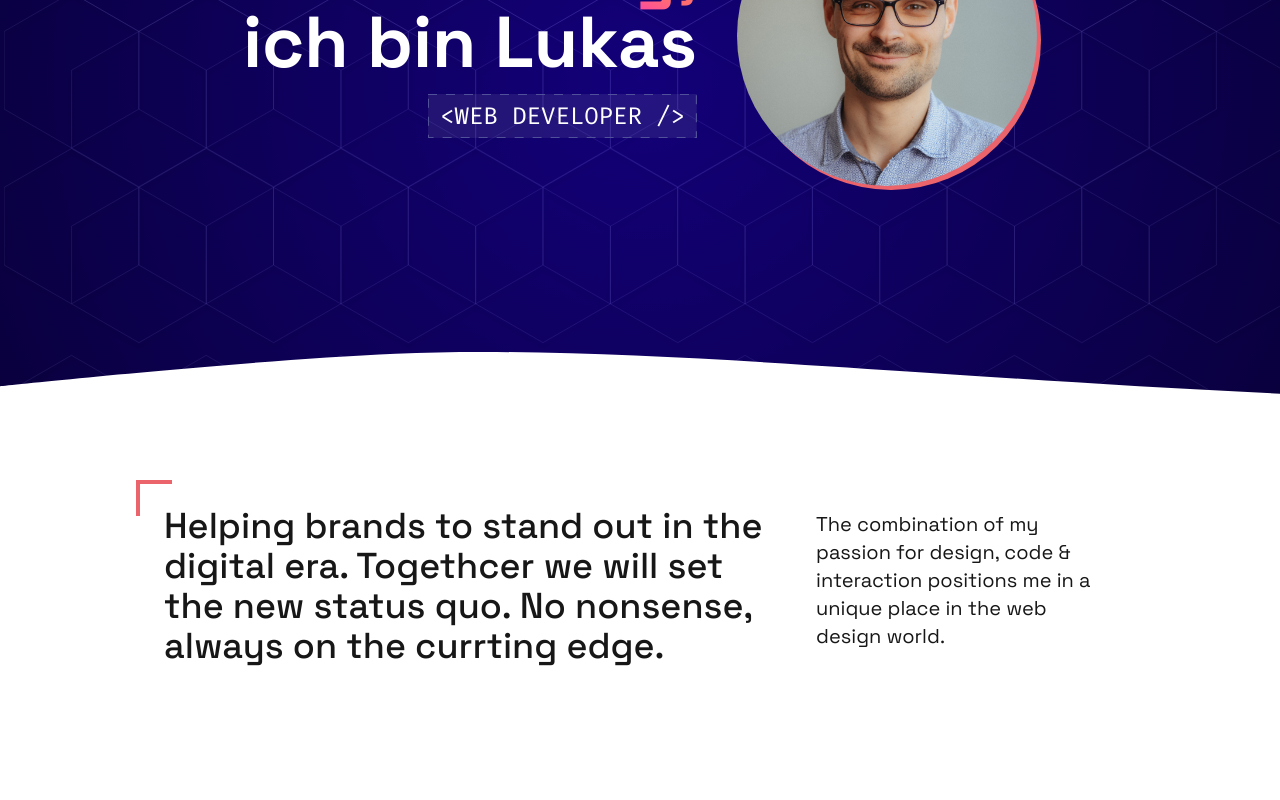
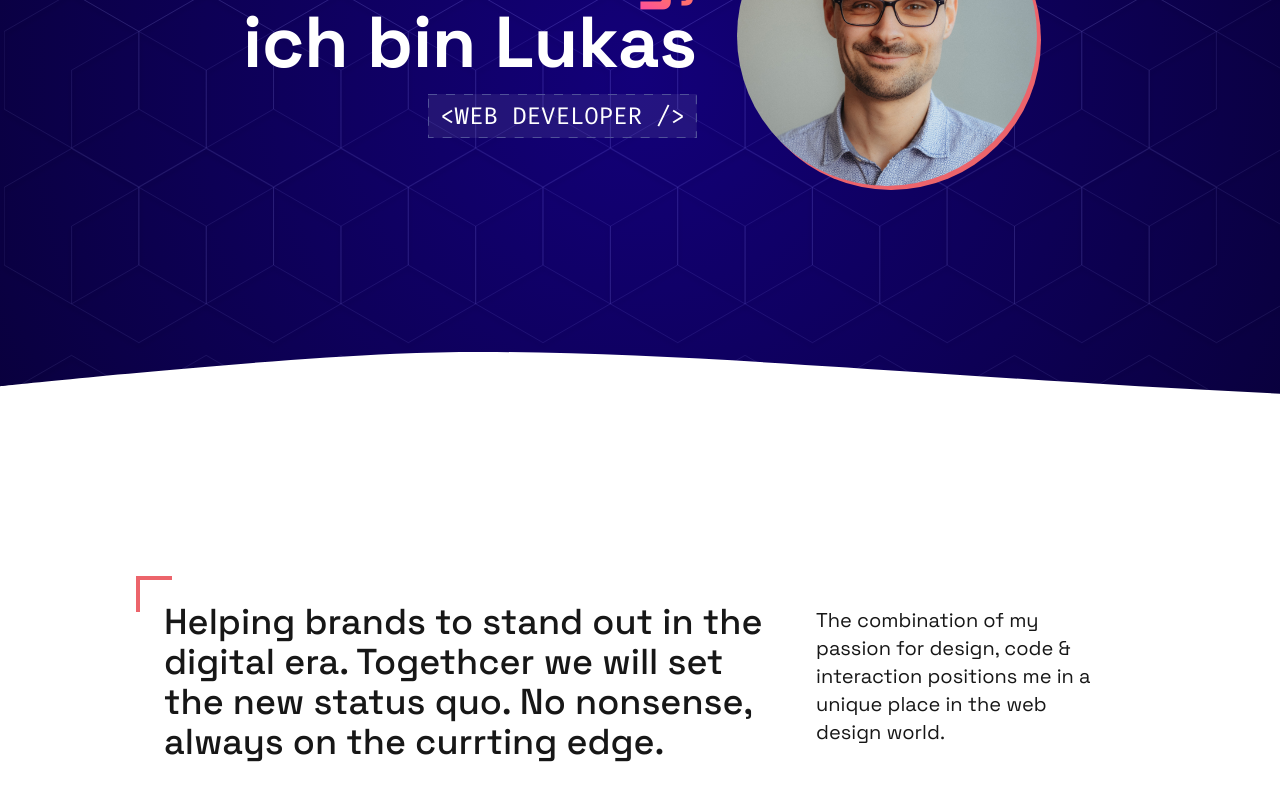
Before and after one commit to MrDigii/portfolio-web, a Next.js app: page / in a window 1280 px wide. Shown: the part 322-1122 px from the top of the page. Built offline with nearby package versions, Linux system fonts and the light colour scheme.

Commit message:
feat: improving spacing between sections

```diff
--- a/app/globals.css
+++ b/app/globals.css
@@ -5,6 +5,8 @@
     --foreground: #171717;
     --primary: #ec646b;
     --secondary: #8a8bc9;
+
+    --medium: #f2f2f2;
 
     --header-height: 800px;
     --footer-height: 492px;
@@ -15,6 +17,7 @@
     --color-foreground: var(--foreground);
     --color-primary: var(--primary);
     --color-secondary: var(--secondary);
+    --color-medium: var(--medium);
     --font-sans: var(--font-space-grotesk);
     --font-mono: var(--font-fira-mono);
 }
@@ -73,8 +76,7 @@ body {
             rgba(10, 0, 64, 0.4) 100%
         );
 
-        transition:
-            --header-gradient-x 0.4s linear,
+        transition: --header-gradient-x 0.4s linear,
             --header-gradient-y 0.4s linear;
     }
 }
@@ -119,8 +121,7 @@ body {
             rgba(10, 0, 64, 0.4) 100%
         );
 
-        transition:
-            --footer-gradient-x 0.4s linear,
+        transition: --footer-gradient-x 0.4s linear,
             --footer-gradient-y 0.4s linear;
     }
 }
@@ -161,3 +162,15 @@ body {
     background-image: url('/images/wave-reverse.svg');
     background-repeat: repeat-x;
 }
+
+@utility section-spacing {
+    @apply py-24;
+
+    section[data-bg-ident='light'] + &[data-bg-ident='light'] {
+        @apply !pt-0;
+    }
+
+    section[data-bg-ident='medium'] + &[data-bg-ident='medium'] {
+        @apply !pt-0;
+    }
+}
--- a/components/base/Section.tsx
+++ b/components/base/Section.tsx
@@ -1,7 +1,25 @@
+import { cn } from '@/lib/utils';
 import { FC, ReactNode } from 'react';
 
-const Section: FC<{ children?: ReactNode }> = ({ children }) => {
-    return <section>{children}</section>;
+export type BgMode = 'light' | 'medium';
+
+const Section: FC<{
+    addSeperation?: boolean;
+    background?: BgMode;
+    children?: ReactNode;
+}> = ({ addSeperation, background = 'light', children }) => {
+    return (
+        <section
+            data-bg-ident={background}
+            className={cn(
+                'bg-background',
+                addSeperation && 'section-spacing',
+                background === 'medium' && 'bg-medium'
+            )}
+        >
+            {children}
+        </section>
+    );
 };
 
 export default Section;
--- a/components/sections/TwoUp.tsx
+++ b/components/sections/TwoUp.tsx
@@ -1,11 +1,15 @@
 import { FC } from 'react';
-import Section from '../base/Section';
+import Section, { BgMode } from '../base/Section';
 import Wrapper from '../base/Wrapper';
 import { cn } from '@/lib/utils';
 
-const TwoUp: FC<{ text?: string; aside?: string }> = ({ text, aside }) => {
+const TwoUp: FC<{ text?: string; aside?: string; background?: BgMode }> = ({
+    text,
+    aside,
+    background,
+}) => {
     return (
-        <Section>
+        <Section addSeperation background={background}>
             <Wrapper spacing="big" className="flex justify-center pt-7">
                 <div
                     className={cn(
```
Also changed, not shown: 1 other file (tests, documents, lock files or other folders).
